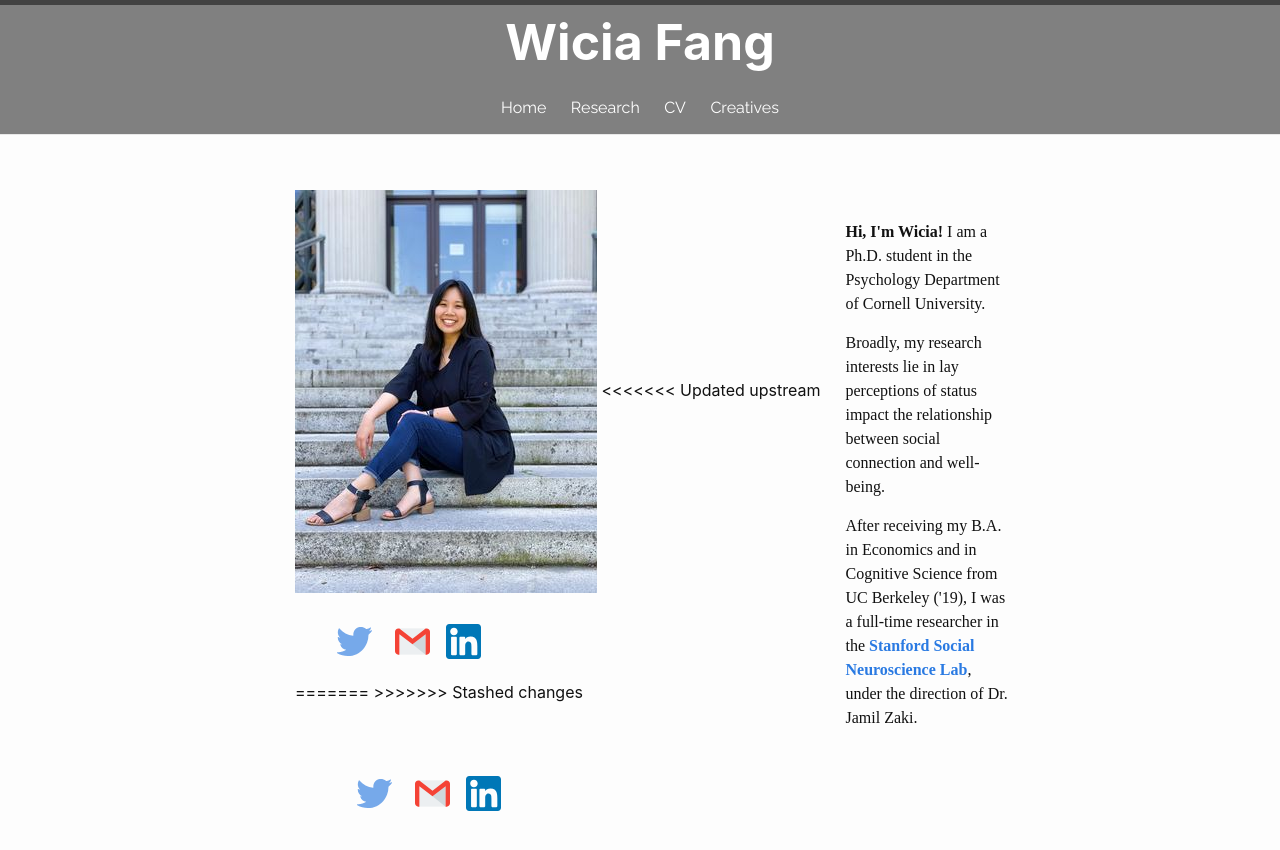
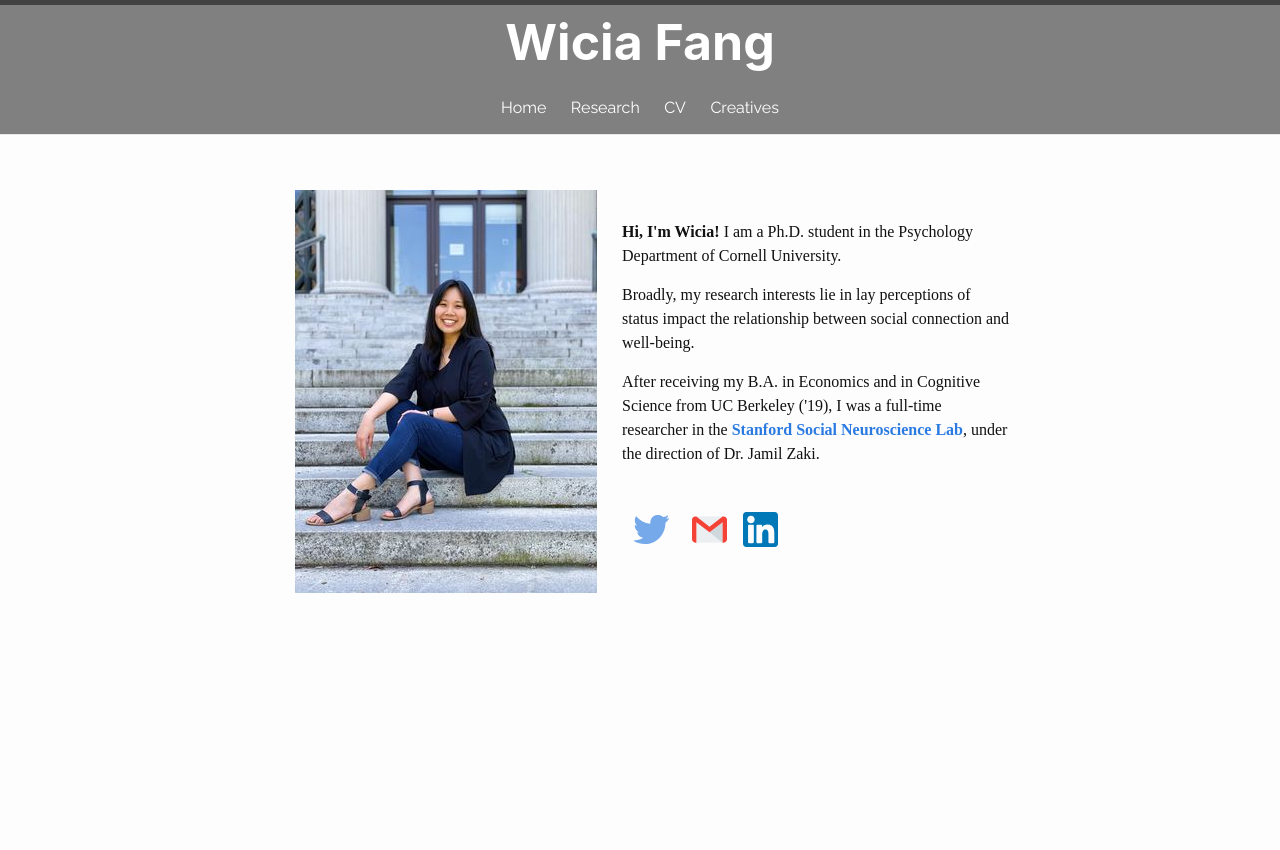
Before and after one commit to wiciaf/wiciaf.github.io, a Jekyll site: the page built from index.markdown, in a window 1280 px wide. Shown: the top 850 px of the page. Built offline with Jekyll 4.4.1, drawn with Linux system fonts in a browser that asks for light colours.

Commit message:
Update index.markdown

```diff
--- a/index.markdown
+++ b/index.markdown
@@ -11,17 +11,6 @@ my_variable:
 
     <img src="/images/00.jpg" class="homeContainer_image">
 
-<<<<<<< Updated upstream
-    <div class="contact-buttons">
-        <ul>
-          <li><a href="https://twitter.com/wiciafang" target="_blank" class="contact-item"><img src="/images/social/tweet.svg" class="contact-item"></a></li>
-          <li><a href="mailto:wmf46@cornell.edu" target="_blank"><img src="/images/social/email.svg" class="contact-item"></a></li>
-          <li><a href="https://www.linkedin.com/in/wicia-fang/" target="_blank"><img src="/images/social/linkedin.svg" class="contact-item"></a></li>
-        </ul>
-    </div>
-
-=======
->>>>>>> Stashed changes
   </div>
 
   <div class="home-right">
```
